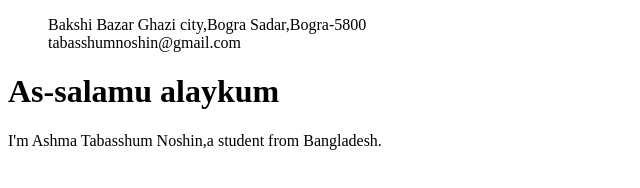
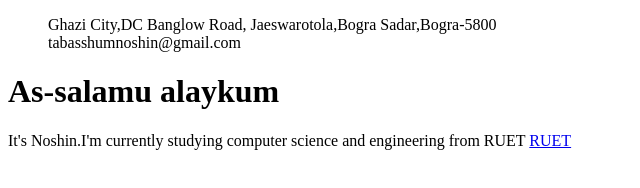
Before and after one commit to AshmaTabasshumNoshin/AshmaTabasshumNoshin.github.io, a plain HTML site: page index.html in a window 1280 px wide. Shown: the whole page, without its empty margins (0-640 px from the left). Drawn offline with Linux system fonts and the light colour scheme.

Commit message:
Update index.html

```diff
--- a/index.html
+++ b/index.html
@@ -12,12 +12,13 @@
             <div id = "header-left">
                 <d1>
                     <dd>
-                        <p> Bakshi Bazar Ghazi city,Bogra Sadar,Bogra-5800<br/>
-                            tabasshumnoshin@gmail.com <br/>
+                        <p> Ghazi City,DC Banglow Road, Jaeswarotola,Bogra Sadar,Bogra-5800<br/>
+                           tabasshumnoshin@gmail.com <br/>
                         </p>
                     </dd>
                 </dl>
 <h1>As-salamu alaykum</h1>
-<p>I'm Ashma Tabasshum Noshin,a student from Bangladesh.</p>
+<p>It's Noshin.I'm currently studying computer science and engineering from RUET
+                <a href="https://www.ruet.ac.bd/" target="_blank">RUET</a></p>
 </body>
 </html>
```
